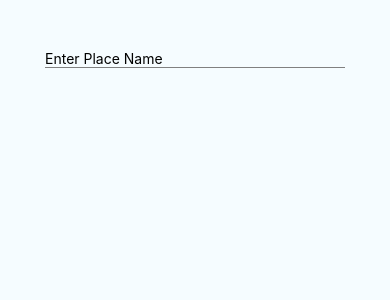
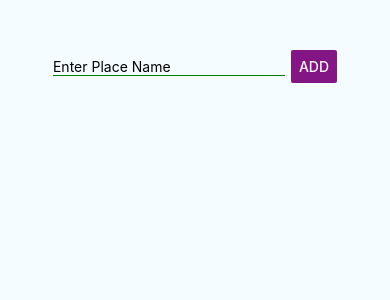
Before and after one commit to ravraw/react_native_app, a React Native app: screen / in a window 390 px wide. Shown: the top 300 px of the page. Built offline with nearby package versions, Linux system fonts and the light colour scheme.

Commit message:
added button with basic styles

```diff
--- a/App.js
+++ b/App.js
@@ -8,7 +8,14 @@
  */
 
 import React, { Component } from 'react';
-import { Platform, StyleSheet, Text, View, TextInput } from 'react-native';
+import {
+  Platform,
+  StyleSheet,
+  Text,
+  View,
+  TextInput,
+  Button
+} from 'react-native';
 
 const instructions = Platform.select({
   ios: 'Press Cmd+R to reload,\n' + 'Cmd+D or shake for dev menu',
@@ -32,12 +39,15 @@
   render() {
     return (
       <View style={styles.container}>
+        <View style={styles.inputContainer}>
           <TextInput
             style={styles.textInput}
             value={this.state.placeName}
             onChangeText={this.placeNameChangedHandler}
             placeholder="Enter Place Name"
           />
+          <Button title="Add" color="#841584" style={styles.buttonInput} />
+        </View>
       </View>
     );
   }
@@ -48,12 +58,21 @@
     flex: 1,
     justifyContent: 'flex-start',
     alignItems: 'center',
-    backgroundColor: '#F5FCFF'
+    backgroundColor: '#F5FCFF',
+    padding: 50
+  },
+  inputContainer: {
+    width: '100%',
+    flexDirection: 'row',
+    justifyContent: 'space-around',
+    alignItems: 'center'
   },
   textInput: {
-    borderColor: 'gray',
-    borderBottomWidth: 1,
-    width: 300,
-    marginTop: 50
+    borderColor: 'green',
+    borderBottomWidth: 1.5,
+    width: '80%'
+  },
+  buttonInput: {
+    width: '10%'
   }
 });
```
Lines whose indentation alone changed are shown as unchanged.
